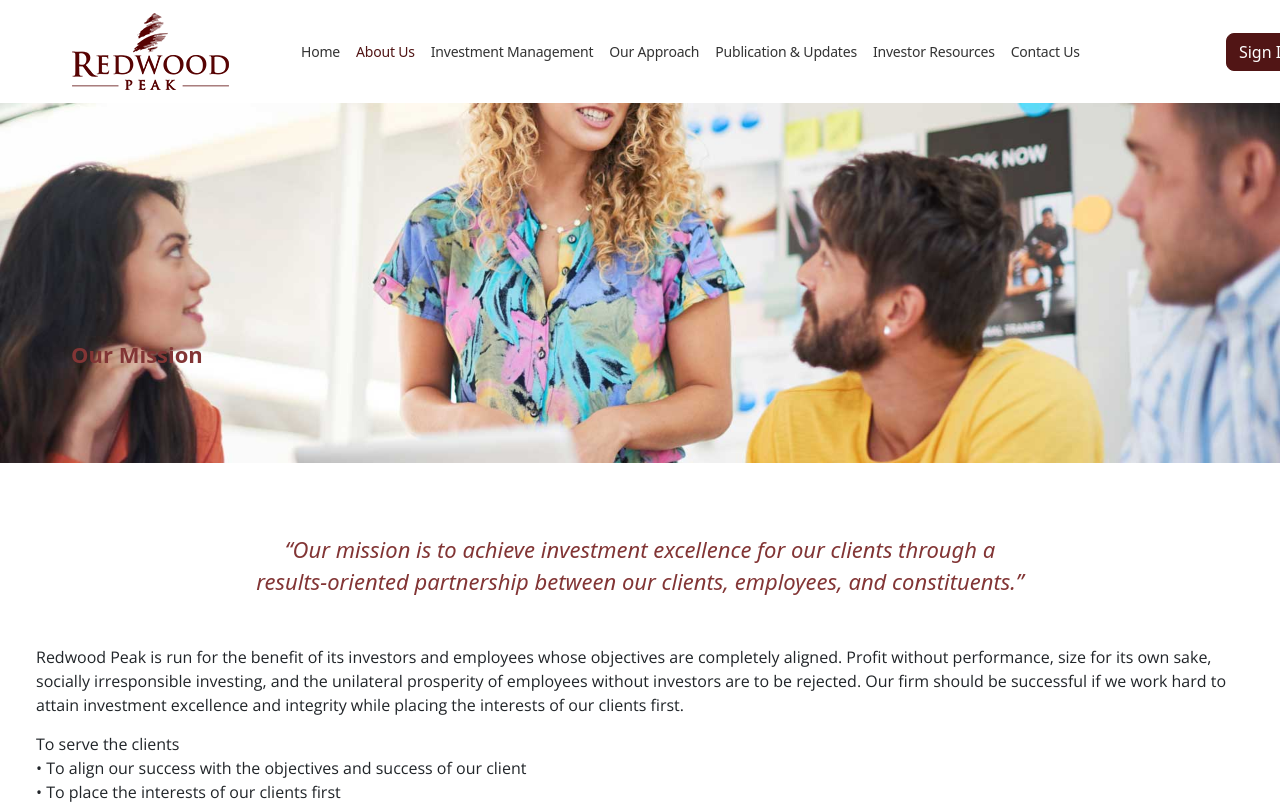
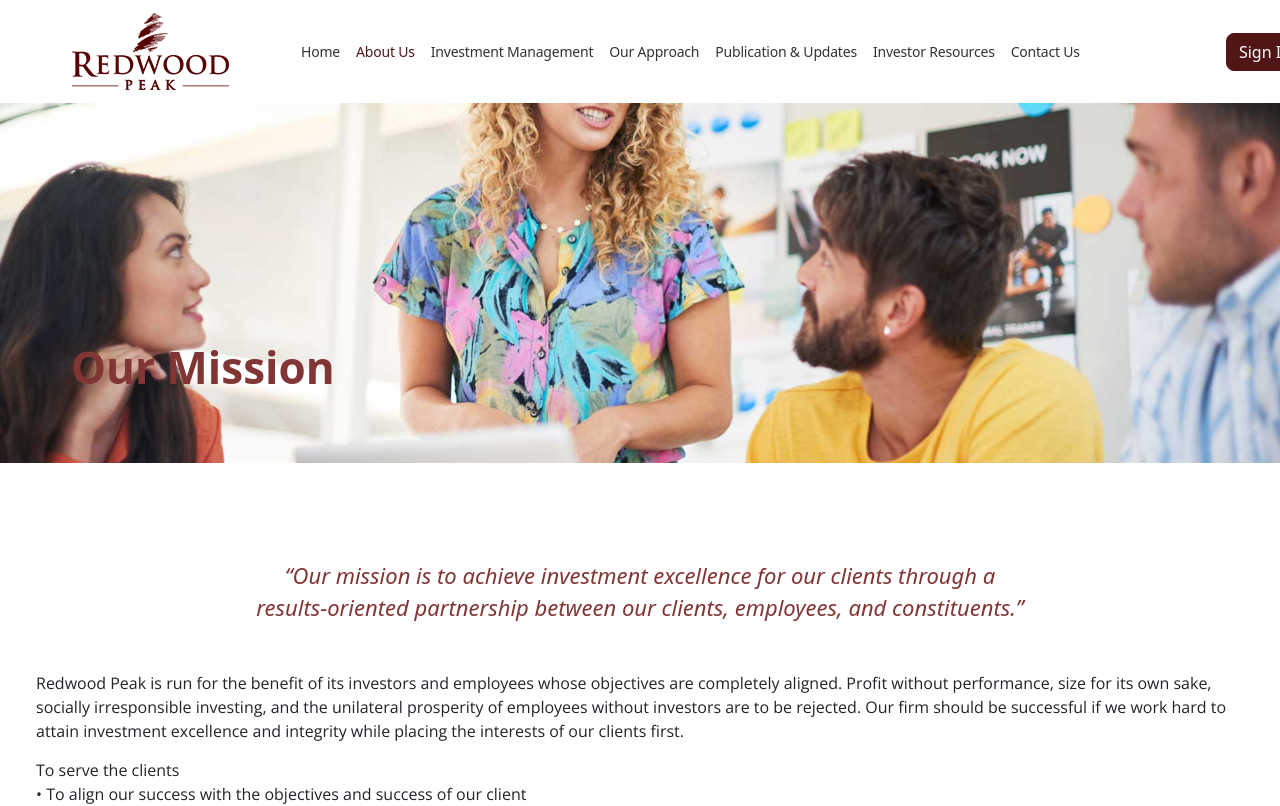
Before and after one commit to Intelli-Management-Group/Redwoodpeak_ReactFE, a React (Create React App) app: page /our-mission in a window 1280 px wide. Shown: the top 806 px of the page. Built offline with nearby package versions, Linux system fonts and the light colour scheme.

Commit message:
PostTitle Style Update

```diff
--- a/src/Assetes/Css/style.css
+++ b/src/Assetes/Css/style.css
@@ -301,10 +301,15 @@ li>a {
 
 .header-post-title-class {
     /* padding-left: 25px; */
+    position: relative;
+    font-size: 44px;
+    line-height: 52px;
+    font-weight: 700;
+    margin-bottom: 4px;
     padding-right: 25px;
     color: #823535;
     font-weight: lighter;
-    font-size: 22px;
+    /* font-size: 22px; */
     margin-left: 35px;
     font-weight: bold;
 
```
